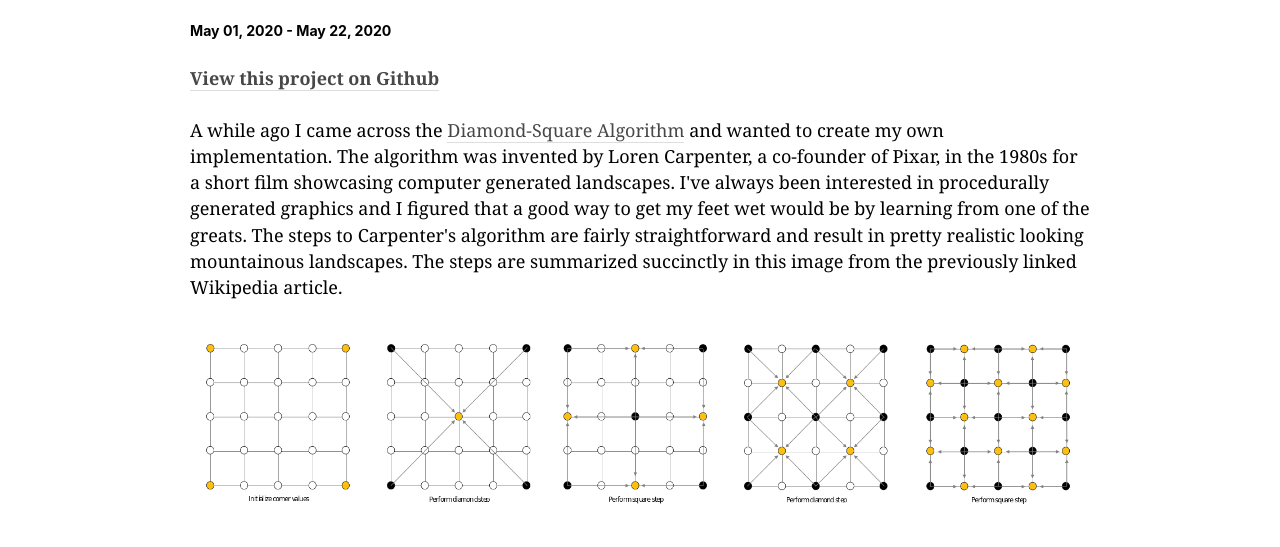
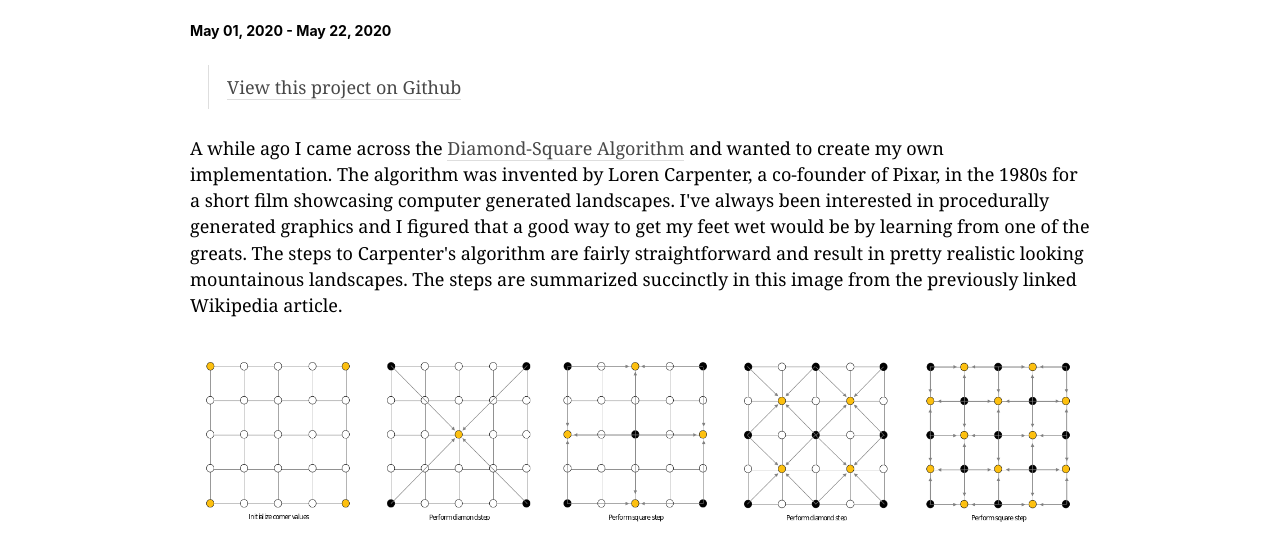
Before and after one commit to Blakemcw/portfolio, a Gatsby site: page /project/mountains in a window 1280 px wide. Shown: the part 189-736 px from the top of the page. Built offline with nearby package versions, Linux system fonts and the light colour scheme; Gatsby itself is replaced by a stand-in of ours.

Commit message:
Change to include TopLinks section

```diff
--- a/content/projects/mountains/mountains.md
+++ b/content/projects/mountains/mountains.md
@@ -6,7 +6,11 @@ title: "Rendering Mountains using the Diamond Square Algorithm"
 featuredImage: "featured-mountain.png"
 ---
 
-**[View this project on Github](https://github.com/Blakemcw/mountains)**
+<div id="TopLinks">
+    <a href="https://github.com/Blakemcw/mountains">View this project on Github</a>
+</div>
+
+<br />
 
 A while ago I came across the [Diamond-Square Algorithm](https://en.wikipedia.org/wiki/Diamond-square_algorithm) and wanted to create my own implementation. The algorithm was invented by Loren Carpenter, a co-founder of Pixar, in the 1980s for a short film showcasing computer generated landscapes. I've always been interested in procedurally generated graphics and I figured that a good way to get my feet wet would be by learning from one of the greats. The steps to Carpenter's algorithm are fairly straightforward and result in pretty realistic looking mountainous landscapes. The steps are summarized succinctly in this image from the previously linked Wikipedia article.
 
```
